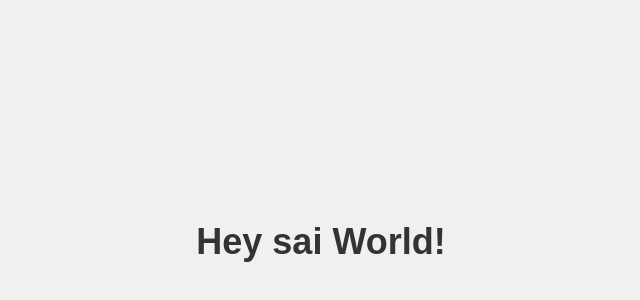
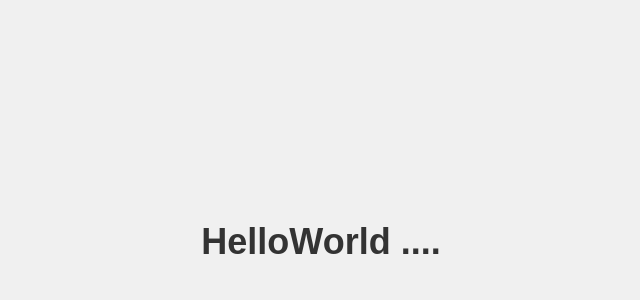
Before and after one commit to saikirankadali/DevOps, a plain HTML site: page index.html in a window 1280 px wide. Shown: the part 158-458 px from the top of the page, without its empty margins (319-959 px from the left). Drawn offline with Linux system fonts and the light colour scheme.

Commit message:
latest update

```diff
--- a/index.html
+++ b/index.html
@@ -8,7 +8,7 @@
 
 <body>
     <div class="container">
-        <h1>Hey sai World!</h1>
+        <h1>HelloWorld ....</h1>
     </div>
 </body>
 
```
